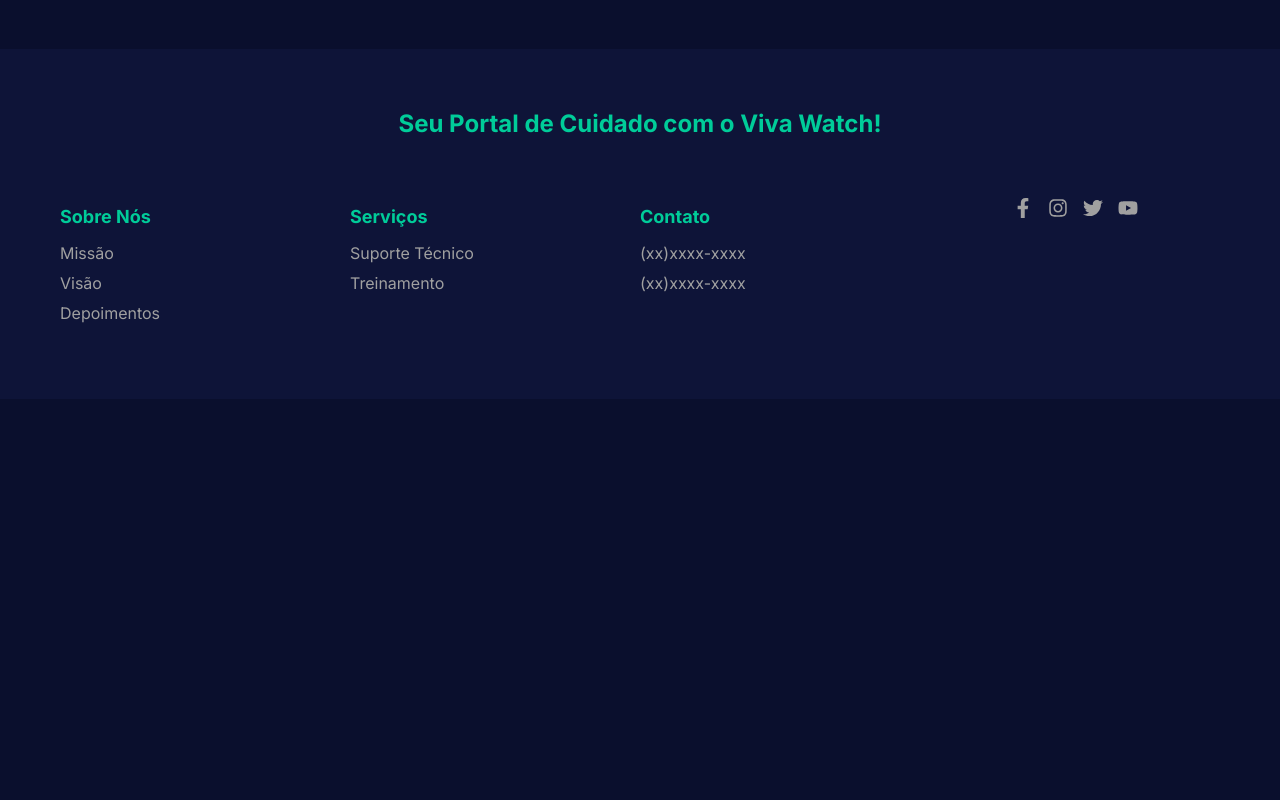
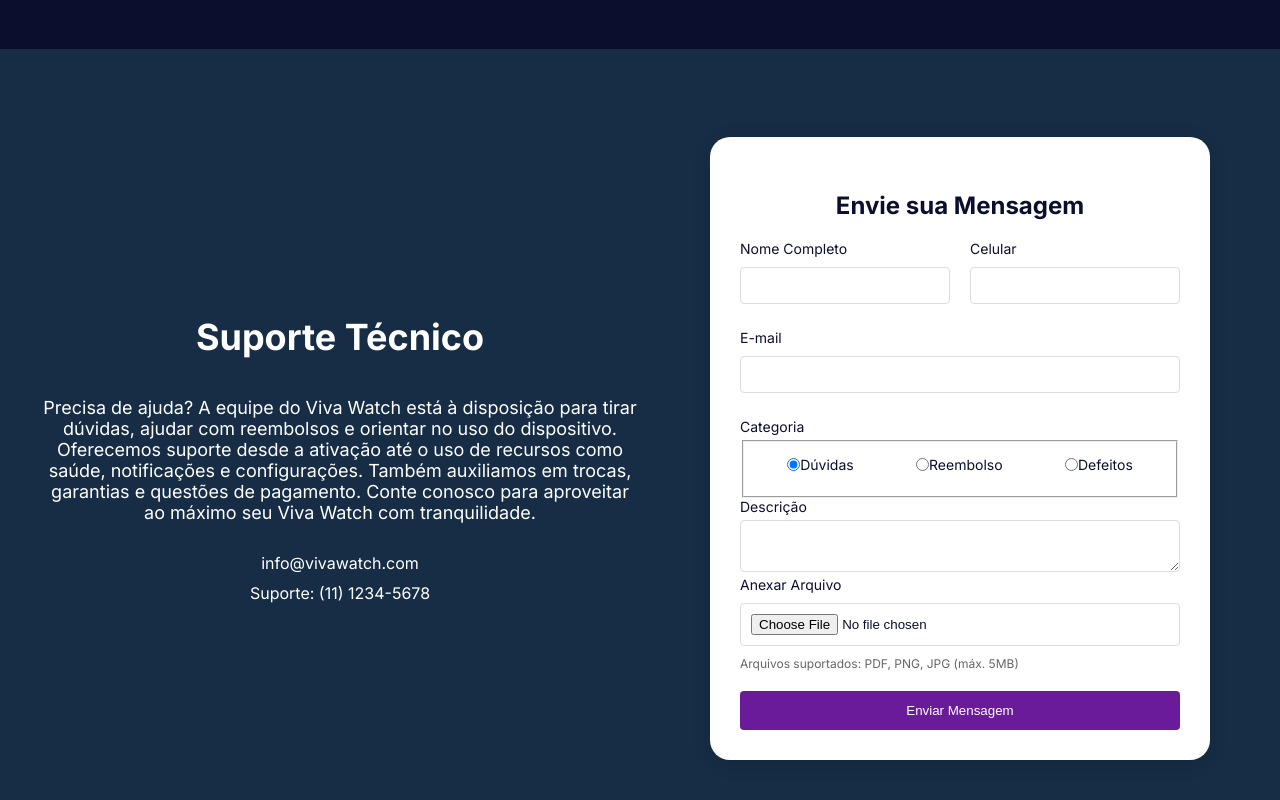
Before and after one commit to VitorKavaharada/VivaWatch, a React (Vite) app in the folder vivawatch-frontend/: page / in a window 1280 px wide. Shown: the part 4320-5120 px from the top of the page. Before the commit the page ends 4719 px from the top, so only its background shows below. Built offline with nearby package versions, Linux system fonts and the light colour scheme.

Commit message:
feat: cria layout do formulário de suporte

```diff
--- a/vivawatch-frontend/src/App.jsx
+++ b/vivawatch-frontend/src/App.jsx
@@ -11,6 +11,7 @@
 import Timeline from './components/TimeLine/TimeLine';
 import Auth from './components/Auth/Auth';
 import PrivateRoute from './components/PrivateRoute/PrivateRoute';
+import Support from './components/Support/Support';
 
 function App() {
   const [isLoggedIn, setIsLoggedIn] = useState(!!localStorage.getItem('token'));
@@ -34,6 +35,7 @@
               <CustomerReviews />
               <Cards />
               <Pricing />
+              <Support/>
               <Footer />
             </>
           }
--- /dev/null
+++ b/vivawatch-frontend/src/components/Support/Support.jsx
@@ -0,0 +1,151 @@
+import React, { useState, useEffect } from 'react';
+import styles from './Support.module.css';
+import AOS from 'aos';
+import 'aos/dist/aos.css';
+
+const Support = () => {
+  useEffect(() => {
+    AOS.init({ duration: 1000 });
+  }, []);
+
+  const [name, setName] = useState('');
+  const [phone, setPhone] = useState('');
+  const [email, setEmail] = useState('');
+  const [category, setCategory] = useState('duvida');
+  const [description, setDescription] = useState('');
+  const [attachment, setAttachment] = useState(null);
+  const [message, setMessage] = useState('');
+
+  const handleSubmit = (e) => {
+    e.preventDefault();
+    console.log('Dados do formulário:', { name, phone, email, category, description, attachment });
+    setMessage('Mensagem enviada com sucesso!');
+    setName('');
+    setPhone('');
+    setEmail('');
+    setCategory('duvida');
+    setDescription('');
+    setAttachment(null);
+  };
+
+  const handleFileChange = (e) => {
+    setAttachment(e.target.files[0]);
+  };
+
+  return (
+    <section className={styles.support}>
+      <div className={styles.leftSide}>
+        <h2 className={styles.title} data-aos="fade-up">Suporte Técnico</h2>
+        <p className={styles.description} data-aos="fade-up" data-aos-delay="100">
+          Precisa de ajuda? A equipe do Viva Watch está à disposição para tirar dúvidas, ajudar com reembolsos e orientar no uso do dispositivo. Oferecemos suporte desde a ativação até o uso de recursos como saúde, notificações e configurações. Também auxiliamos em trocas, garantias e questões de pagamento. Conte conosco para aproveitar ao máximo seu Viva Watch com tranquilidade.
+        </p>
+        <div className={styles.contactInfo} data-aos="fade-up" data-aos-delay="200">
+          <p>info@vivawatch.com</p>
+          <p>Suporte: (11) 1234-5678</p>
+        </div>
+      </div>
+      <div className={styles.rightSide} data-aos="fade-right">
+        <div className={styles.formCard}>
+          <h3 className={styles.formTitle}>Envie sua Mensagem</h3>
+          <form onSubmit={handleSubmit}>
+            <div className={styles.formRow}>
+              <div className={styles.inputGroup}>
+                <label htmlFor="name">Nome Completo</label>
+                <input
+                  type="text"
+                  id="name"
+                  value={name}
+                  onChange={(e) => setName(e.target.value)}
+                  required
+                />
+              </div>
+              <div className={styles.inputGroup}>
+                <label htmlFor="phone">Celular</label>
+                <input
+                  type="tel"
+                  id="phone"
+                  value={phone}
+                  onChange={(e) => setPhone(e.target.value)}
+                  required
+                />
+              </div>
+            </div>
+            <div className={styles.formRow}>
+              <div className={styles.inputGroup}>
+                <label htmlFor="email">E-mail</label>
+                <input
+                  type="email"
+                  id="email"
+                  value={email}
+                  onChange={(e) => setEmail(e.target.value)}
+                  required
+                />
+              </div>
+            </div>
+            <div className={`${styles.inputGroup} ${styles.fullWidth}`}>
+              <label>Categoria</label>
+              <fieldset className={styles.radioGroup}>
+                <legend style={{ display: 'none' }}>Categoria</legend>
+                <label>
+                  <input
+                    type="radio"
+                    name="category"
+                    value="duvida"
+                    checked={category === 'duvida'}
+                    onChange={(e) => setCategory(e.target.value)}
+                  />
+                  Dúvidas
+                </label>
+                <label>
+                  <input
+                    type="radio"
+                    name="category"
+                    value="reembolso"
+                    checked={category === 'reembolso'}
+                    onChange={(e) => setCategory(e.target.value)}
+                  />
+                  Reembolso
+                </label>
+                <label>
+                  <input
+                    type="radio"
+                    name="category"
+                    value="uso"
+                    checked={category === 'uso'}
+                    onChange={(e) => setCategory(e.target.value)}
+                  />
+                  Defeitos
+                </label>
+              </fieldset>
+            </div>
+            <div className={`${styles.inputGroup} ${styles.fullWidth}`}>
+              <label htmlFor="description">Descrição</label>
+              <textarea
+                id="description"
+                value={description}
+                onChange={(e) => setDescription(e.target.value)}
+                required
+              />
+            </div>
+            <div className={`${styles.inputGroup} ${styles.fullWidth}`}>
+              <label htmlFor="attachment">Anexar Arquivo</label>
+              <input
+                type="file"
+                id="attachment"
+                onChange={handleFileChange}
+                aria-describedby="attachment-help"
+              />
+              <small id="attachment-help" className={styles.helpText}>
+                Arquivos suportados: PDF, PNG, JPG (máx. 5MB)
+              </small>
+            </div>
+            <button type="submit" className={styles.submitButton}>Enviar Mensagem</button>
+            {message && <p className={styles.successMessage}>{message}</p>}
+          </form>
+        </div>
+      </div>
+    </section>
+  );
+};
+
+export default Support;
--- /dev/null
+++ b/vivawatch-frontend/src/components/Support/Support.module.css
@@ -0,0 +1,129 @@
+.support {
+  display: flex;
+  background-color: #162d45;
+  color: white;
+  padding: 60px 20px;
+  min-height: 100vh;
+  align-items: center;
+}
+
+.leftSide {
+  flex: 1;
+  min-width: 300px;
+  padding: 20px;
+  display: flex;
+  flex-direction: column;
+  justify-content: center;
+}
+
+.title {
+  font-size: 36px;
+  margin-bottom: 20px;
+  text-align: center;
+}
+
+.description {
+  font-size: 18px;
+  margin-bottom: 20px;
+  text-align: center;
+
+}
+
+.contactInfo p {
+  margin: 10px 0;
+  text-align: center;
+}
+
+.rightSide {
+  flex: 1;
+  min-width: 300px;
+  display: flex;
+  justify-content: center;
+  align-items: center;
+}
+
+.formCard {
+  background-color: white;
+  color: #0a0f2d;
+  padding: 30px;
+  border-radius: 20px;
+  width: 100%;
+  max-width: 500px;
+  box-shadow: 0 4px 20px rgba(0, 0, 0, 0.1);
+}
+
+.formTitle {
+  font-size: 24px;
+  margin-bottom: 20px;
+  text-align: center;
+}
+
+.formRow {
+  display: flex;
+  gap: 20px;
+  margin-bottom: 15px;
+}
+
+.inputGroup {
+  flex: 1;
+}
+
+.inputGroup label {
+  display: block;
+  margin-bottom: 5px;
+  font-size: 14px;
+}
+
+.inputGroup input, .inputGroup textarea {
+  width: 100%;
+  padding: 10px;
+  border: 1px solid #ddd;
+  border-radius: 4px;
+}
+
+.radioGroup {
+  display: flex;
+  justify-content: space-around;
+}
+
+.radioGroup label {
+  display: flex;
+  align-items: center;
+}
+
+.fullWidth {
+  width: 100%;
+}
+
+.helpText {
+  font-size: 12px;
+  color: #666;
+  margin-top: 5px;
+  display: block;
+}
+
+.submitButton {
+  background-color: #6a1b9a;
+  color: white;
+  border: none;
+  padding: 12px;
+  width: 100%;
+  border-radius: 4px;
+  cursor: pointer;
+  margin-top: 20px;
+}
+
+.successMessage {
+  color: green;
+  text-align: center;
+  margin-top: 10px;
+}
+
+@media (max-width: 768px) {
+  .support {
+    flex-direction: column;
+  }
+  .formRow {
+    flex-direction: column;
+  }
+}
```
